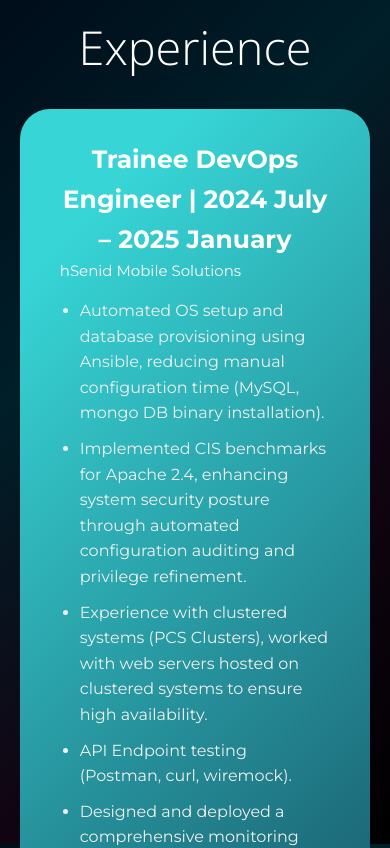
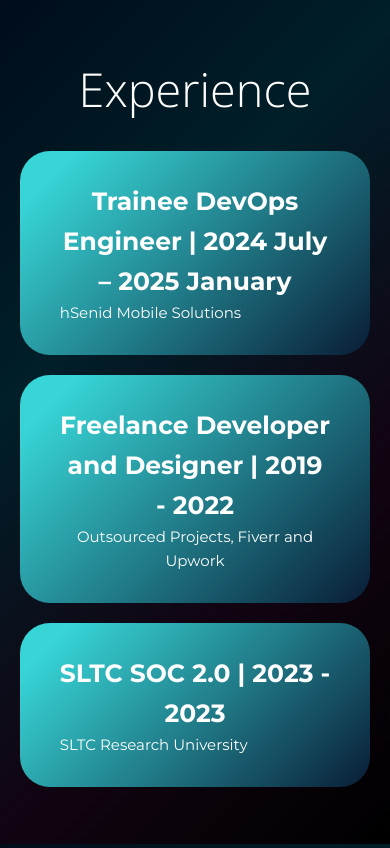
Before and after one commit to thanurarukshan/React-Portfolio-V2.0, a React (Create React App) app: page / in a window 390 px wide. Shown: the part 1688-2536 px from the top of the page. Built offline with nearby package versions, Linux system fonts and the light colour scheme.

Commit message:
feature update - experience section

```diff
--- a/src/Experience.css
+++ b/src/Experience.css
@@ -104,3 +104,21 @@
     font-size: 15px;
   }
 }
+
+@media (max-width: 768px) {
+  .Skillset-skill-des-experience .experience-card .experience-list {
+    display: none;
+  }
+  .Skillset-skill-des-experience .experience-card.expanded .experience-list {
+    display: block;
+    animation: fadeIn 0.5s ease-in-out;
+  }
+  .Skillset-skill-des-experience .experience-card {
+    cursor: pointer;
+  }
+}
+
+@keyframes fadeIn {
+  from { opacity: 0; }
+  to { opacity: 1; }
+}
--- a/src/Experience.js
+++ b/src/Experience.js
@@ -1,13 +1,29 @@
 import "./Experience.css";
-import React, { useEffect } from "react";
+import React, { useEffect, useState } from "react";
 import AOS from "aos";
 import "aos/dist/aos.css";
 import experiences from "./data/experiences.json"; // make sure this file exists in the same folder
 
 function Experience() {
+  const [expandedCard, setExpandedCard] = useState(null);
+
   useEffect(() => {
     AOS.init({ once: true });
   }, []);
+
+  const handleCardClick = (idx, link) => {
+    if (window.innerWidth <= 768) {
+      setExpandedCard(expandedCard === idx ? null : idx);
+    } else {
+      if (link) window.open(link, "_blank", "noopener,noreferrer");
+    }
+  };
+
+  const handleKeyDown = (e, idx, link) => {
+    if (e.key === "Enter") {
+      handleCardClick(idx, link);
+    }
+  };
 
   return (
     <div className="Skillset">
@@ -22,17 +38,12 @@
             /* each child <div> is a "card" and will match `.Skillset-skill-des-experience div` CSS */
             <div
               key={idx}
+              className={`experience-card ${expandedCard === idx ? "expanded" : ""}`}
               data-aos="fade-up"
-              onClick={() =>
-                exp.link &&
-                window.open(exp.link, "_blank", "noopener,noreferrer")
-              }
+              onClick={() => handleCardClick(idx, exp.link)}
               role={exp.link ? "link" : "article"}
               tabIndex={0}
-              onKeyDown={(e) => {
-                if (e.key === "Enter" && exp.link)
-                  window.open(exp.link, "_blank", "noopener,noreferrer");
-              }}
+              onKeyDown={(e) => handleKeyDown(e, idx, exp.link)}
             >
               <span id="title">{exp.title}</span>
               <span id="title-content" className="sub-title">
```
